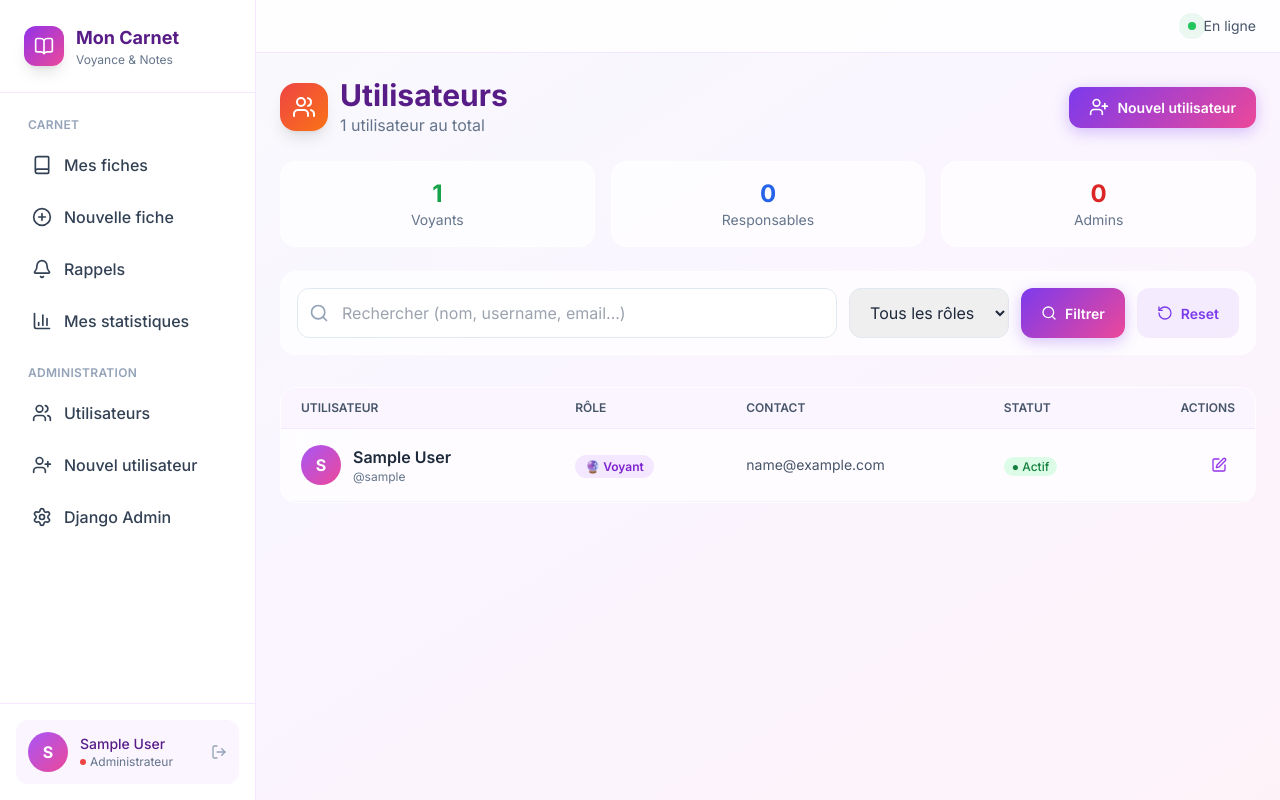
After one commit to Bayrem98/carnet_voyant, a Django app: page /utilisateurs/ in a window 1280 px wide. The commit adds this page. Run offline with Django 5.2, Linux system fonts and the light colour scheme; the visitor is signed in with stand-in values (Sample User, id 1); data comes from the database, SQL or seed files in the repository; some libraries are stand-ins or nearby versions.

Commit message:
Add field actif to user

```diff
--- a/apps/accounts/urls.py
+++ b/apps/accounts/urls.py
@@ -6,4 +6,11 @@ app_name = 'accounts'
 urlpatterns = [
     path('login/', views.LoginView.as_view(), name='login'),
     path('logout/', views.LogoutView.as_view(), name='logout'),
+
+    # Gestion des utilisateurs (admin seulement)
+    path('utilisateurs/', views.gestion_utilisateurs, name='gestion_utilisateurs'),
+    path('utilisateurs/nouveau/', views.creation_utilisateur, name='creation_utilisateur'),
+    path('utilisateurs/<int:pk>/modifier/', views.modification_utilisateur, name='modification_utilisateur'),
+    path('utilisateurs/<int:pk>/toggle/', views.toggle_actif_utilisateur, name='toggle_actif_utilisateur'),
+    path('utilisateurs/<int:pk>/supprimer/', views.suppression_utilisateur, name='suppression_utilisateur'),
 ]
--- a/apps/accounts/views.py
+++ b/apps/accounts/views.py
@@ -1,7 +1,11 @@
-from django.shortcuts import render, redirect
+from django.shortcuts import render, redirect, get_object_or_404
 from django.contrib.auth import authenticate, login, logout
 from django.contrib import messages
 from django.views import View
+from django.db.models import Q
+from .models import User
+from .decorators import admin_required
+from .forms import UserCreateForm, UserEditForm
 
 
 class LoginView(View):
@@ -15,6 +19,9 @@ class LoginView(View):
         password = request.POST.get('password')
         user = authenticate(request, username=username, password=password)
         if user is not None:
+            if not user.actif:
+                messages.error(request, "Votre compte est désactivé. Contactez l'administrateur.")
+                return render(request, 'accounts/login.html')
             login(request, user)
             return redirect('carnet:liste_fiches')
         messages.error(request, "Identifiants invalides")
@@ -25,3 +32,106 @@ class LogoutView(View):
     def get(self, request):
         logout(request)
         return redirect('accounts:login')
+
+
+# ============================================================
+# ADMINISTRATION DES UTILISATEURS (réservé aux admins)
+# ============================================================
+
+@admin_required
+def gestion_utilisateurs(request):
+    """Liste de tous les utilisateurs (voyants, responsables, admins)."""
+    users = User.objects.all().order_by('role', 'username')
+
+    # Recherche
+    q = request.GET.get('q', '').strip()
+    if q:
+        users = users.filter(
+            Q(username__icontains=q) |
+            Q(first_name__icontains=q) |
+            Q(last_name__icontains=q) |
+            Q(email__icontains=q)
+        )
+
+    # Filtre par rôle
+    role = request.GET.get('role')
+    if role:
+        users = users.filter(role=role)
+
+    context = {
+        'users': users,
+        'q': q,
+        'role_actif': role,
+        'total': User.objects.count(),
+        'nb_voyants': User.objects.filter(role='voyant').count(),
+        'nb_responsables': User.objects.filter(role='responsable').count(),
+        'nb_admins': User.objects.filter(role='admin').count(),
+    }
+    return render(request, 'accounts/gestion_utilisateurs.html', context)
+
+
+@admin_required
+def creation_utilisateur(request):
+    """Créer un nouvel utilisateur (voyant, responsable ou admin)."""
+    if request.method == 'POST':
+        form = UserCreateForm(request.POST)
+        if form.is_valid():
+            user = form.save()
+            messages.success(request, f"Utilisateur '{user.nom_complet}' créé avec succès")
+            return redirect('accounts:gestion_utilisateurs')
+    else:
+        form = UserCreateForm()
+
+    return render(request, 'accounts/creation_utilisateur.html', {'form': form})
+
+
+@admin_required
+def modification_utilisateur(request, pk):
+    """Modifier un utilisateur existant."""
+    user = get_object_or_404(User, pk=pk)
+
+    if request.method == 'POST':
+        form = UserEditForm(request.POST, instance=user)
+        if form.is_valid():
+            form.save()
+            messages.success(request, f"Utilisateur '{user.nom_complet}' modifié")
+            return redirect('accounts:gestion_utilisateurs')
+    else:
+        form = UserEditForm(instance=user)
+
+    return render(request, 'accounts/modification_utilisateur.html', {
+        'form': form,
+        'user_obj': user,
+    })
+
+
+@admin_required
+def toggle_actif_utilisateur(request, pk):
+    """Active/désactive un utilisateur."""
+    user = get_object_or_404(User, pk=pk)
+    if user == request.user:
+        messages.error(request, "Vous ne pouvez pas désactiver votre propre compte.")
+    else:
+        user.actif = not user.actif
+        user.save()
+        etat = "activé" if user.actif else "désactivé"
+        messages.success(request, f"Utilisateur {etat}")
+    return redirect('accounts:gestion_utilisateurs')
+
+
+@admin_required
+def suppression_utilisateur(request, pk):
+    """Supprimer un utilisateur."""
+    user = get_object_or_404(User, pk=pk)
+
+    if user == request.user:
+        messages.error(request, "Vous ne pouvez pas supprimer votre propre compte.")
+        return redirect('accounts:gestion_utilisateurs')
+
+    if request.method == 'POST':
+        nom = user.nom_complet
+        user.delete()
+        messages.success(request, f"Utilisateur '{nom}' supprimé")
+        return redirect('accounts:gestion_utilisateurs')
+
+    return render(request, 'accounts/suppression_utilisateur.html', {'user_obj': user})
--- /dev/null
+++ b/templates/accounts/gestion_utilisateurs.html
@@ -0,0 +1,148 @@
+{% extends 'base.html' %}
+{% block title %}Utilisateurs{% endblock %}
+
+{% block content %}
+<div class="max-w-6xl mx-auto">
+
+    <!-- En-tête -->
+    <div class="mb-8 animate-fade-in-up">
+        <div class="flex items-center justify-between mb-6">
+            <div class="flex items-center gap-3">
+                <div class="w-12 h-12 rounded-2xl bg-gradient-to-br from-red-500 to-orange-500 flex items-center justify-center shadow-lg">
+                    <i data-lucide="users" class="w-6 h-6 text-white"></i>
+                </div>
+                <div>
+                    <h1 class="text-3xl font-bold text-purple-900">Utilisateurs</h1>
+                    <p class="text-slate-500">{{ total }} utilisateur{{ total|pluralize }} au total</p>
+                </div>
+            </div>
+            <a href="{% url 'accounts:creation_utilisateur' %}" class="btn btn-primary">
+                <i data-lucide="user-plus" class="w-5 h-5"></i>
+                Nouvel utilisateur
+            </a>
+        </div>
+
+        <!-- KPIs par rôle -->
+        <div class="grid grid-cols-3 gap-4 mb-6">
+            <div class="glass rounded-2xl p-4 text-center">
+                <div class="text-2xl font-bold text-green-600">{{ nb_voyants }}</div>
+                <div class="text-sm text-slate-500">Voyants</div>
+            </div>
+            <div class="glass rounded-2xl p-4 text-center">
+                <div class="text-2xl font-bold text-blue-600">{{ nb_responsables }}</div>
+                <div class="text-sm text-slate-500">Responsables</div>
+            </div>
+            <div class="glass rounded-2xl p-4 text-center">
+                <div class="text-2xl font-bold text-red-600">{{ nb_admins }}</div>
+                <div class="text-sm text-slate-500">Admins</div>
+            </div>
+        </div>
+
+        <!-- Recherche -->
+        <form method="get" class="glass rounded-2xl p-4 flex flex-wrap gap-3">
+            <div class="flex-1 min-w-[240px] relative">
+                <i data-lucide="search" class="absolute left-3 top-1/2 -translate-y-1/2 w-5 h-5 text-slate-400"></i>
+                <input type="text" name="q" value="{{ q }}"
+                       placeholder="Rechercher (nom, username, email...)"
+                       class="w-full pl-11 pr-4 py-3 rounded-xl border border-slate-200 focus:border-purple-400 focus:ring-2 focus:ring-purple-200 outline-none transition">
+            </div>
+            <select name="role" class="px-4 py-3 rounded-xl border border-slate-200 focus:border-purple-400 outline-none">
+                <option value="">Tous les rôles</option>
+                <option value="voyant" {% if role_actif == 'voyant' %}selected{% endif %}>Voyants</option>
+                <option value="responsable" {% if role_actif == 'responsable' %}selected{% endif %}>Responsables</option>
+                <option value="admin" {% if role_actif == 'admin' %}selected{% endif %}>Admins</option>
+            </select>
+            <button type="submit" class="btn btn-primary">
+                <i data-lucide="search" class="w-4 h-4"></i>
+                Filtrer
+            </button>
+            <a href="{% url 'accounts:gestion_utilisateurs' %}" class="btn btn-ghost">
+                <i data-lucide="rotate-ccw" class="w-4 h-4"></i>
+                Reset
+            </a>
+        </form>
+    </div>
+
+    <!-- Liste -->
+    <div class="glass rounded-2xl overflow-hidden">
+        {% if users %}
+        <table class="w-full">
+            <thead class="bg-purple-50 border-b border-purple-100">
+                <tr>
+                    <th class="text-left px-5 py-3 text-xs font-semibold text-slate-600 uppercase">Utilisateur</th>
+                    <th class="text-left px-5 py-3 text-xs font-semibold text-slate-600 uppercase">Rôle</th>
+                    <th class="text-left px-5 py-3 text-xs font-semibold text-slate-600 uppercase">Contact</th>
+                    <th class="text-left px-5 py-3 text-xs font-semibold text-slate-600 uppercase">Statut</th>
+                    <th class="text-right px-5 py-3 text-xs font-semibold text-slate-600 uppercase">Actions</th>
+                </tr>
+            </thead>
+            <tbody>
+                {% for u in users %}
+                <tr class="border-b border-slate-100 hover:bg-purple-50/50 transition">
+                    <td class="px-5 py-4">
+                        <div class="flex items-center gap-3">
+                            <div class="w-10 h-10 rounded-full flex items-center justify-center text-white font-bold
+                                {% if u.role == 'admin' %}bg-gradient-to-br from-red-500 to-orange-500
+                                {% elif u.role == 'responsable' %}bg-gradient-to-br from-blue-500 to-cyan-500
+                                {% else %}bg-gradient-to-br from-purple-500 to-pink-500{% endif %}">
+                                {{ u.username|first|upper }}
+                            </div>
+                            <div>
+                                <div class="font-semibold text-slate-800">{{ u.nom_complet }}</div>
+                                <div class="text-xs text-slate-500">@{{ u.username }}</div>
+                            </div>
+                        </div>
+                    </td>
+                    <td class="px-5 py-4">
+                        {% if u.role == 'admin' %}
+                        <span class="px-2.5 py-1 rounded-full text-xs font-semibold bg-red-100 text-red-700">🛡️ Admin</span>
+                        {% elif u.role == 'responsable' %}
+                        <span class="px-2.5 py-1 rounded-full text-xs font-semibold bg-blue-100 text-blue-700">👨‍💼 Responsable</span>
+                        {% else %}
+                        <span class="px-2.5 py-1 rounded-full text-xs font-semibold bg-purple-100 text-purple-700">🔮 Voyant</span>
+                        {% endif %}
+                    </td>
+                    <td class="px-5 py-4 text-sm text-slate-600">
+                        {% if u.email %}<div>{{ u.email }}</div>{% endif %}
+                        {% if u.telephone_pro %}<div class="text-xs text-slate-400">{{ u.telephone_pro }}</div>{% endif %}
+                    </td>
+                    <td class="px-5 py-4">
+                        {% if u.actif %}
+                        <span class="px-2 py-0.5 rounded-full text-xs font-medium bg-green-100 text-green-700">● Actif</span>
+                        {% else %}
+                        <span class="px-2 py-0.5 rounded-full text-xs font-medium bg-slate-100 text-slate-600">● Inactif</span>
+                        {% endif %}
+                    </td>
+                    <td class="px-5 py-4 text-right">
+                        <div class="flex items-center justify-end gap-1">
+                            <a href="{% url 'accounts:modification_utilisateur' u.pk %}"
+                               class="p-2 rounded-lg hover:bg-purple-100 text-purple-600 transition" title="Modifier">
+                                <i data-lucide="edit" class="w-4 h-4"></i>
+                            </a>
+                            {% if u != request.user %}
+                            <a href="{% url 'accounts:toggle_actif_utilisateur' u.pk %}"
+                               class="p-2 rounded-lg hover:bg-orange-100 text-orange-600 transition"
+                               title="{% if u.actif %}Désactiver{% else %}Activer{% endif %}">
+                                <i data-lucide="{% if u.actif %}user-x{% else %}user-check{% endif %}" class="w-4 h-4"></i>
+                            </a>
+                            <a href="{% url 'accounts:suppression_utilisateur' u.pk %}"
+                               class="p-2 rounded-lg hover:bg-red-100 text-red-600 transition" title="Supprimer">
+                                <i data-lucide="trash-2" class="w-4 h-4"></i>
+                            </a>
+                            {% endif %}
+                        </div>
+                    </td>
+                </tr>
+                {% endfor %}
+            </tbody>
+        </table>
+        {% else %}
+        <div class="text-center py-12">
+            <i data-lucide="user-x" class="w-12 h-12 text-slate-300 mx-auto mb-3"></i>
+            <p class="text-slate-500">Aucun utilisateur trouvé</p>
+        </div>
+        {% endif %}
+    </div>
+
+</div>
+{% endblock %}
--- a/templates/partials/sidebar.html
+++ b/templates/partials/sidebar.html
@@ -13,30 +13,74 @@
     </div>
 
     <!-- Navigation -->
-    <nav class="flex-1 p-4 space-y-1">
+    <nav class="flex-1 p-4 space-y-1 overflow-y-auto">
+
+        {% if user.is_voyant or user.is_superuser %}
+        <!-- Menu VOYANT -->
+        <div class="px-3 pt-2 pb-1 text-xs font-semibold text-slate-400 uppercase tracking-wide">
+            Carnet
+        </div>
         <a href="{% url 'carnet:liste_fiches' %}"
            class="flex items-center gap-3 px-4 py-3 rounded-xl text-slate-700 hover:bg-purple-50 hover:text-purple-700 transition-all duration-200 group">
             <i data-lucide="book" class="w-5 h-5 group-hover:scale-110 transition"></i>
             <span class="font-medium">Mes fiches</span>
         </a>
-
         <a href="{% url 'carnet:creation_fiche' %}"
            class="flex items-center gap-3 px-4 py-3 rounded-xl text-slate-700 hover:bg-purple-50 hover:text-purple-700 transition-all duration-200 group">
             <i data-lucide="plus-circle" class="w-5 h-5 group-hover:scale-110 transition"></i>
             <span class="font-medium">Nouvelle fiche</span>
         </a>
-
         <a href="{% url 'carnet:rappels' %}"
            class="flex items-center gap-3 px-4 py-3 rounded-xl text-slate-700 hover:bg-purple-50 hover:text-purple-700 transition-all duration-200 group">
             <i data-lucide="bell" class="w-5 h-5 group-hover:scale-110 transition"></i>
             <span class="font-medium">Rappels</span>
         </a>
-
         <a href="{% url 'carnet:statistiques' %}"
            class="flex items-center gap-3 px-4 py-3 rounded-xl text-slate-700 hover:bg-purple-50 hover:text-purple-700 transition-all duration-200 group">
             <i data-lucide="bar-chart-3" class="w-5 h-5 group-hover:scale-110 transition"></i>
-            <span class="font-medium">Statistiques</span>
+            <span class="font-medium">Mes statistiques</span>
         </a>
+        {% endif %}
+
+        {% if user.is_admin_role %}
+        <!-- Menu ADMIN -->
+        <div class="px-3 pt-4 pb-1 text-xs font-semibold text-slate-400 uppercase tracking-wide">
+            Administration
+        </div>
+        <a href="{% url 'accounts:gestion_utilisateurs' %}"
+           class="flex items-center gap-3 px-4 py-3 rounded-xl text-slate-700 hover:bg-purple-50 hover:text-purple-700 transition-all duration-200 group">
+            <i data-lucide="users" class="w-5 h-5 group-hover:scale-110 transition"></i>
+            <span class="font-medium">Utilisateurs</span>
+        </a>
+        <a href="{% url 'accounts:creation_utilisateur' %}"
+           class="flex items-center gap-3 px-4 py-3 rounded-xl text-slate-700 hover:bg-purple-50 hover:text-purple-700 transition-all duration-200 group">
+            <i data-lucide="user-plus" class="w-5 h-5 group-hover:scale-110 transition"></i>
+            <span class="font-medium">Nouvel utilisateur</span>
+        </a>
+        <a href="/admin/"
+           class="flex items-center gap-3 px-4 py-3 rounded-xl text-slate-700 hover:bg-purple-50 hover:text-purple-700 transition-all duration-200 group">
+            <i data-lucide="settings" class="w-5 h-5 group-hover:scale-110 transition"></i>
+            <span class="font-medium">Django Admin</span>
+        </a>
+        {% endif %}
+
+        {% if user.is_responsable and not user.is_admin_role %}
+        <!-- Menu RESPONSABLE -->
+        <div class="px-3 pt-2 pb-1 text-xs font-semibold text-slate-400 uppercase tracking-wide">
+            Supervision
+        </div>
+        <a href="#"
+           class="flex items-center gap-3 px-4 py-3 rounded-xl text-slate-700 hover:bg-purple-50 hover:text-purple-700 transition-all duration-200 group">
+            <i data-lucide="activity" class="w-5 h-5 group-hover:scale-110 transition"></i>
+            <span class="font-medium">Vue temps réel</span>
+        </a>
+        <a href="#"
+           class="flex items-center gap-3 px-4 py-3 rounded-xl text-slate-700 hover:bg-purple-50 hover:text-purple-700 transition-all duration-200 group">
+            <i data-lucide="users-2" class="w-5 h-5 group-hover:scale-110 transition"></i>
+            <span class="font-medium">Mes voyants</span>
+        </a>
+        {% endif %}
+
     </nav>
 
     <!-- Profil -->
@@ -47,10 +91,19 @@
             </div>
             <div class="flex-1 min-w-0">
                 <div class="font-medium text-sm text-purple-900 truncate">
-                    {{ user.get_full_name|default:user.username }}
+                    {{ user.nom_complet }}
                 </div>
-                <div class="text-xs text-slate-500">
-                    {{ user.get_role_display }}
+                <div class="text-xs text-slate-500 flex items-center gap-1">
+                    {% if user.is_admin_role %}
+                    <span class="w-1.5 h-1.5 rounded-full bg-red-500"></span>
+                    Administrateur
+                    {% elif user.is_responsable %}
+                    <span class="w-1.5 h-1.5 rounded-full bg-blue-500"></span>
+                    Responsable
+                    {% else %}
+                    <span class="w-1.5 h-1.5 rounded-full bg-green-500"></span>
+                    Voyant
+                    {% endif %}
                 </div>
             </div>
             <a href="{% url 'accounts:logout' %}" class="text-slate-400 hover:text-red-500 transition">
```
Also changed, not shown: apps/accounts/decorators.py (added, +42 -0 lines), apps/accounts/forms.py (added, +48 -0 lines), apps/accounts/models.py (+13 -1 lines), apps/carnet/views.py (+23 -14 lines), templates/accounts/creation_utilisateur.html (added, +73 -0 lines), templates/accounts/modification_utilisateur.html (added, +75 -0 lines), templates/accounts/suppression_utilisateur.html (added, +40 -0 lines), apps/accounts/migrations/0002_user_actif_user_cree_le_alter_user_role.py (added).
